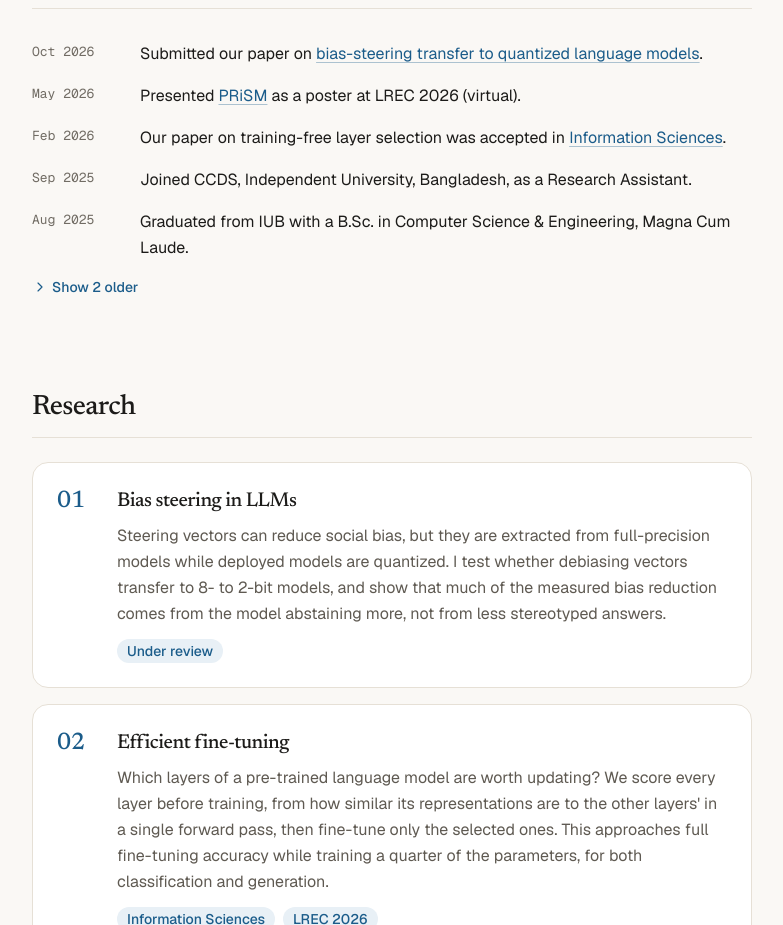
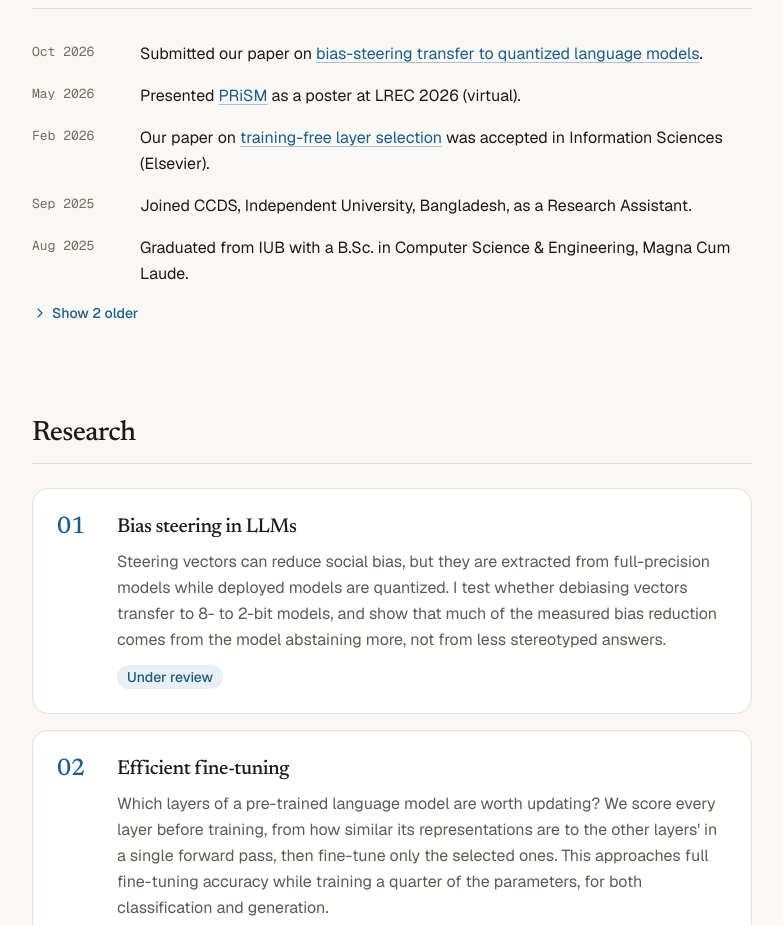
Before and after one commit to aldrinkabya/aldrinkabya.github.io, a Next.js app: page / in a window 1280 px wide. Shown: the part 860-1785 px from the top of the page, without its empty margins (248-1031 px from the left). Built offline with nearby package versions, Linux system fonts and the light colour scheme.

Commit message:
News: link the layer-selection item's topic, name Elsevier in brackets

```diff
--- a/src/content/news.ts
+++ b/src/content/news.ts
@@ -23,9 +23,9 @@ export const news: NewsItem[] = [
   {
     date: "2026-02",
     text: [
-      "Our paper on training-free layer selection was accepted in ",
-      { text: "Information Sciences", href: "#insci-2026" },
-      ".",
+      "Our paper on ",
+      { text: "training-free layer selection", href: "#insci-2026" },
+      " was accepted in Information Sciences (Elsevier).",
     ],
   },
   {
```
